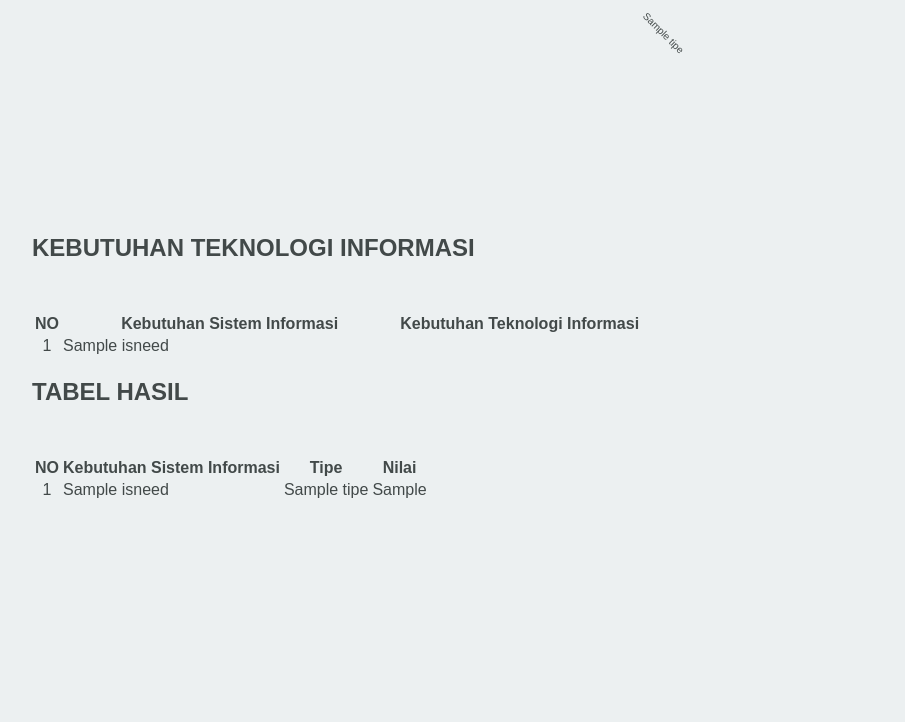
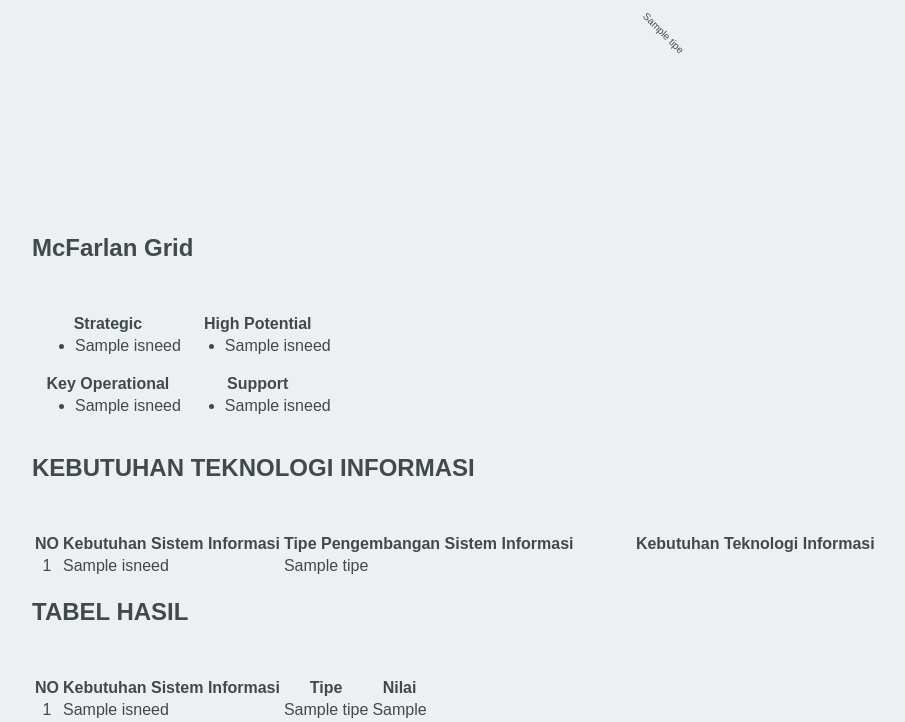
Before and after one commit to tresnaid/Skripsi, a PHP site: the page made by application/views/content/rekomendasi.php in a window 1280 px wide. Shown: the part 534-1256 px from the top of the page, without its empty margins (1-906 px from the left). Before the commit the page ends 1032 px from the top, so only its background shows below. Run offline with PHP 8.4, Linux system fonts and the light colour scheme; the template is opened without the code that fills it: most values are stand-ins (such as "Sample title", 1, 10 or a date in 2020); data that the repository does not hold is empty.

Commit message:
mcfarlan

```diff
--- a/application/controllers/home.php
+++ b/application/controllers/home.php
@@ -186,6 +186,10 @@ class Home extends CI_Controller {
     		);
     		$this->User_model->insertData('t_roadmap', $data_input);
     	}
+    		$data['KO'] = $this->User_model->getDataWhere('t_isneed', 'bagan', 'KO');
+    		$data['SP'] = $this->User_model->getDataWhere('t_isneed', 'bagan', 'SP');
+    		$data['HP'] = $this->User_model->getDataWhere('t_isneed', 'bagan', 'HP');
+    		$data['ST'] = $this->User_model->getDataWhere('t_isneed', 'bagan', 'ST');
 			$data['content'] = "content/rekomendasi.php";
 			$data['page'] = 'roadmap';
 			$data['hasil'] = $this->User_model->hasil_fuzzy('t_isneed','t_roadmap', 't_isneed.id_isneed=t_roadmap.id_isneed');
--- a/application/views/content/rekomendasi.php
+++ b/application/views/content/rekomendasi.php
@@ -33,6 +33,81 @@
   	<div class="container clearfix">
     	<div class="row services">
       		<div class="col-md-12">
+		    	<h2 class="heading">McFarlan Grid</h2>
+        		<div class="row">
+          			<div class="container" style="margin-top:50px">
+              			<div class="panel-body" style="padding:0px">
+                			<table class="table table-striped table-bordered" style="margin:0px">
+                  				<thead>
+									<tr>
+										<th>Strategic</th>
+										<th>High Potential</th>
+									</tr>
+									</thead>
+									<tbody>
+										<tr>
+											<td>
+												<?php foreach ($ST as $key): ?>
+													<ul>
+														<li>
+															<?php echo $key['isneed'] ?>
+														</li>
+													</ul>
+
+												<?php endforeach ?>
+											</td>
+											<td>
+												<?php foreach ($HP as $key): ?>
+													<ul>
+														<li>
+															<?php echo $key['isneed'] ?>
+														</li>
+													</ul>
+												<?php endforeach ?>
+											</td>
+										</tr>
+									</tbody>
+									<thead>
+										<tr>
+											<th>Key Operational</th>
+											<th>Support</th>
+										</tr>
+									</thead>
+									<tbody>
+										<tr>
+											<td>
+												<?php foreach ($KO as $key): ?>
+													<ul>
+														<li>
+															<?php echo $key['isneed'] ?>
+														</li>
+													</ul>
+												<?php endforeach ?>
+											</td>
+											<td>
+												<?php foreach ($SP as $key): ?>
+													<ul>
+														<li>
+															<?php echo $key['isneed'] ?>
+														</li>
+													</ul>
+												<?php endforeach ?>
+											</td>
+										</tr>
+									</tbody>
+								</table>
+						</div>
+					</div>
+				</div>
+			</div>
+		</div>
+	</div>
+</section>
+
+<section id="rekomendasi" class="section-gray">
+  	<div class="container clearfix">
+    	<div class="row services">
+      		<div class="col-md-12">
 		    	<h2 class="heading">KEBUTUHAN TEKNOLOGI INFORMASI</h2>
         		<div class="row">
           			<div class="container" style="margin-top:50px">
@@ -42,6 +117,7 @@
 									<tr>
 										<th style="text-align:center;width:20px;">NO</th>
 										<th>Kebutuhan Sistem Informasi</th>
+										<th>Tipe Pengembangan Sistem Informasi</th>
 										<th style="width:40%">Kebutuhan Teknologi Informasi</th>
 									</tr>
 									</thead>
@@ -54,6 +130,7 @@
 											<tr>
 												<td style="text-align:center;"><?php echo $counter ?></td>
 												<td><?php echo $key->isneed ?></td>
+												<td><?php echo $key->Tipe ?></td>
 												<td>
 												<?php foreach ($kebutuhan_hardware as $kebutuhan_hardware): ?>
 												<?php echo $kebutuhan_hardware['jumlah']." ".$kebutuhan_hardware['nama']." ".$kebutuhan_hardware['detail']; ?>
```
Also changed, not shown: application/controllers/analisis.php (+11 -3 lines), application/views/content/analisis.php (+40 -3 lines), application/views/content/tunggu.php (+2 -10 lines).
